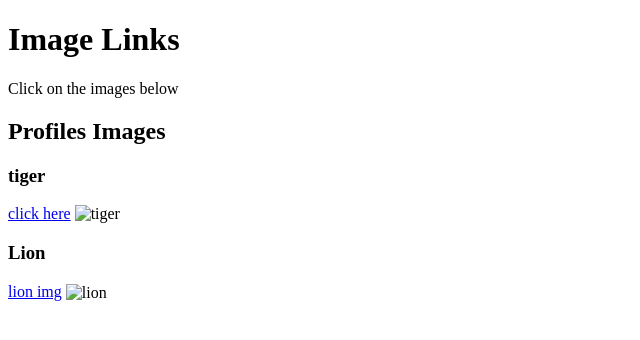
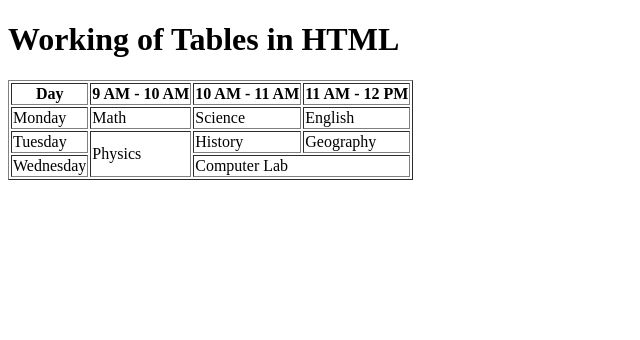
Before and after one commit to kottenikhil54141/list54, a plain HTML site: page index.html in a window 1280 px wide. Shown: the whole page, without its empty margins (0-640 px from the left). Drawn offline with Linux system fonts and the light colour scheme.

Commit message:
Add files via upload

```diff
--- a/index.html
+++ b/index.html
@@ -1,19 +1,35 @@
 <!DOCTYPE html>
-<html>
+<html lang="en">
 <head>
-	<meta charset="UTF-8">
-	<meta name="view point"content="width=device-width,initial scale=1.0">
-<title>Image Links Demo</title>
+    <meta charset="UTF-8">
+    <meta name="viewport" content="width=device-width, initial-scale=1.0">
+    <title>HTML Table Example</title>
 </head>
 <body>
-	<h1>Image Links</h1>
-	<p>Click on the images below</p>
-	<h2>Profiles Images</h2>
-	<h3>tiger</h3>
-	<a href="https://www.wallpaperflare.com/static/895/397/97/sumatran-tiger-close-up-photo-dudley-zoo-wallpaper.jpg" target="blank" width="200" height="200">click here</a>
-		<img src="C:\Users\Dell\Downloads\tg.jpg" alt="tiger" width="200" height="200">
-		<h3>Lion</h3>
-		<a href="https://th.bing.com/th/id/OIP.rn27BprbcCju6wuJv59PyQHaHa?rs=1&pid=ImgDetMain" target="blank" width="300" height="300">lion img</a>
-		<img src="C:\Users\Dell\Downloads\lion.jpeg" alt="lion" align="center" width="300" height="300">
-	</body>
-	</html>
+    <h1>Working of Tables in HTML</h1>
+    <table border="1">
+        <tr>
+            <th>Day</th>
+            <th>9 AM - 10 AM</th>
+            <th>10 AM - 11 AM</th>
+            <th>11 AM - 12 PM</th>
+        </tr>
+        <tr>
+            <td>Monday</td>
+            <td>Math</td>
+            <td>Science</td>
+            <td>English</td>
+        </tr>
+        <tr>
+            <td>Tuesday</td>
+            <td rowspan="2">Physics</td>
+            <td>History</td>
+            <td>Geography</td>
+        </tr>
+        <tr>
+            <td>Wednesday</td>
+            <td colspan="2">Computer Lab</td>
+        </tr>
+    </table>
+</body>
+</html>
```
